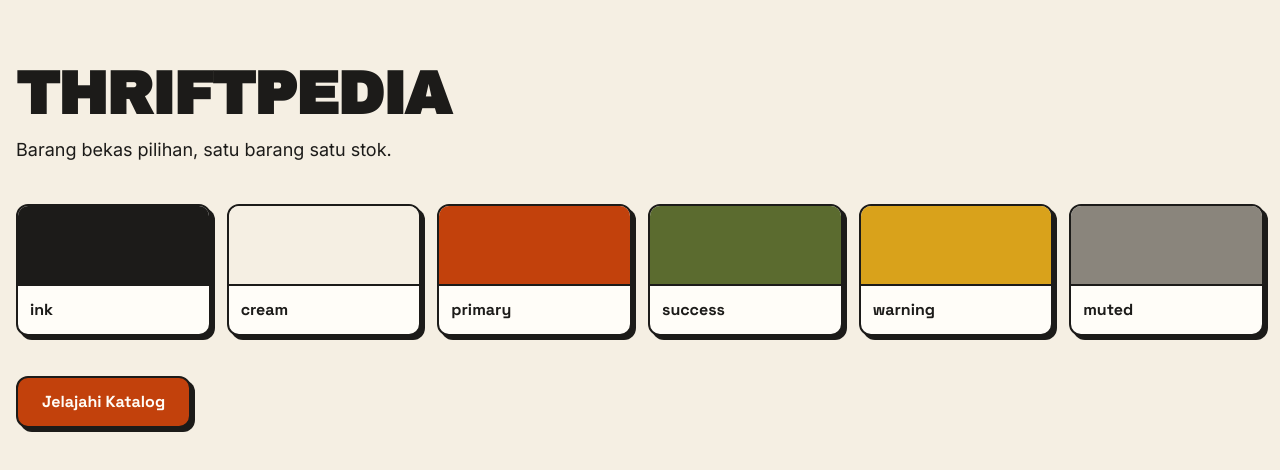
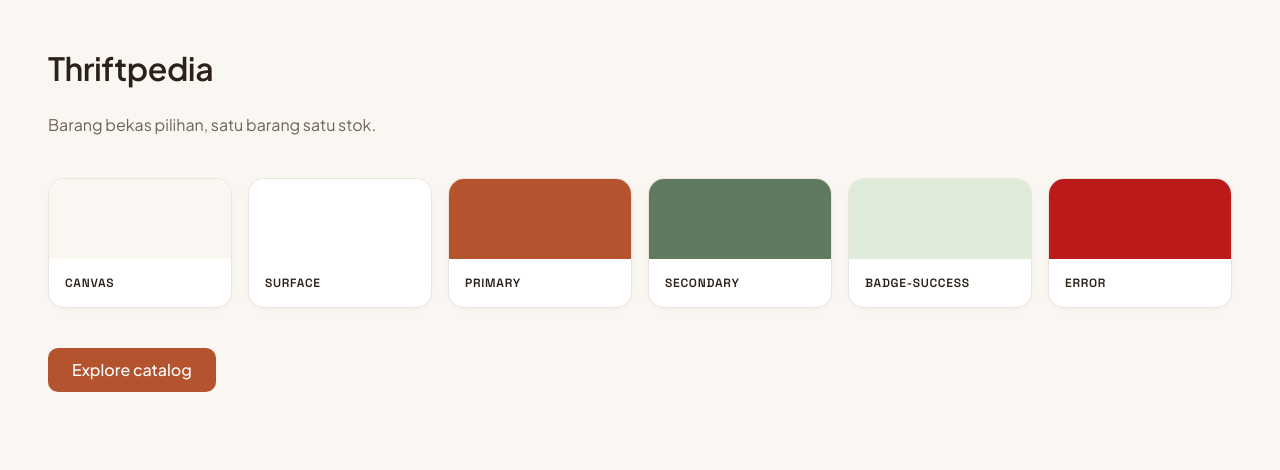
Before and after one commit to AkioAfif/Thriftpedia, a Next.js app in the folder client/: page / in a window 1280 px wide. Shown: the top 470 px of the page. Built offline with nearby package versions, Linux system fonts and the light colour scheme.

Commit message:
feat: melengkapi globals.css

```diff
--- a/client/src/app/globals.css
+++ b/client/src/app/globals.css
@@ -1,71 +1,126 @@
 @import "tailwindcss";
 
 /*
- * Design tokens Thriftpedia.
- * Semua warna, radius, dan shadow didefinisikan di sini.
- * Komponen WAJIB memakai utility token (bg-cream, text-ink, shadow-sticker, ...),
- * bukan hex langsung.
+ * Curated Archive design tokens.
+ * Komponen wajib memakai utility token, bukan nilai warna/radius langsung.
  */
 
 :root {
-  /* Palet utama */
-  --ink: #1c1b19;
-  --cream: #f5efe3;
-  --primary: #c2410c; /* karat */
-  --success: #5b6b2f; /* zaitun */
-  --warning: #d9a21b; /* mustard */
-  --muted: #8a857c; /* abu */
-
-  /* Turunan (hover, permukaan, error) */
-  --paper: #fffdf8; /* permukaan kartu/input di atas cream */
-  --primary-strong: #9a3412; /* hover/active primary */
-  --danger: #b42318; /* error, tombol hapus */
+  --canvas: #faf7f2;
+  --surface: #ffffff;
+  --surface-muted: #f5f0e8;
+  --border: #eae4da;
+  --text: #2b2118;
+  --text-secondary: #6f6358;
+  --text-muted: #9c9084;
+  --primary: #b5532e;
+  --primary-hover: #9c4425;
+  --primary-tint: #f8efea;
+  --on-primary: #ffffff;
+  --secondary: #5f7a5e;
+  --secondary-hover: #4d644c;
+  --secondary-tint: #eff4ee;
+  --error: #ba1a1a;
+  --error-tint: #ffdad6;
+  --scrim: #2b2118;
+  --badge-success: #ddebd8;
+  --badge-info: #dcebf2;
+  --badge-warning: #f6e7c1;
+  --badge-danger: #efd9d2;
+  --badge-neutral: #eae4da;
 }
 
 @theme inline {
-  /* Warna → bg-*, text-*, border-*, ring-* */
-  --color-ink: var(--ink);
-  --color-cream: var(--cream);
-  --color-paper: var(--paper);
+  --color-canvas: var(--canvas);
+  --color-surface: var(--surface);
+  --color-surface-muted: var(--surface-muted);
+  --color-border: var(--border);
+  --color-text: var(--text);
+  --color-text-secondary: var(--text-secondary);
+  --color-text-muted: var(--text-muted);
   --color-primary: var(--primary);
-  --color-primary-strong: var(--primary-strong);
-  --color-success: var(--success);
-  --color-warning: var(--warning);
-  --color-muted: var(--muted);
-  --color-danger: var(--danger);
+  --color-primary-hover: var(--primary-hover);
+  --color-primary-tint: var(--primary-tint);
+  --color-on-primary: var(--on-primary);
+  --color-secondary: var(--secondary);
+  --color-secondary-hover: var(--secondary-hover);
+  --color-secondary-tint: var(--secondary-tint);
+  --color-error: var(--error);
+  --color-error-tint: var(--error-tint);
+  --color-scrim: var(--scrim);
+  --color-badge-success: var(--badge-success);
+  --color-badge-info: var(--badge-info);
+  --color-badge-warning: var(--badge-warning);
+  --color-badge-danger: var(--badge-danger);
+  --color-badge-neutral: var(--badge-neutral);
 
-  /* Font dari next/font (lihat app/layout.js) */
-  --font-sans: var(--font-inter);
-  --font-display: var(--font-archivo-black);
-  --font-heading: var(--font-space-grotesk);
-}
+  --font-sans: var(--font-plus-jakarta);
+  --font-metadata: var(--font-space-grotesk);
 
-@theme {
-  /* Gaya "stiker": border tebal + shadow offset tanpa blur */
-  --radius-sticker: 0.75rem;
-  --radius-pill: 9999px;
+  --radius-sm: 4px;
+  --radius-md: 10px;
+  --radius-lg: 12px;
+  --radius-xl: 16px;
+  --radius-full: 9999px;
 
-  --shadow-sticker-sm: 2px 2px 0 0 var(--ink);
-  --shadow-sticker: 4px 4px 0 0 var(--ink);
-  --shadow-sticker-lg: 6px 6px 0 0 var(--ink);
+  --spacing-xs: 4px;
+  --spacing-sm: 8px;
+  --spacing-md: 16px;
+  --spacing-lg: 24px;
+  --spacing-xl: 40px;
+  --spacing-gutter-mobile: 12px;
+  --spacing-gutter-tablet: 20px;
+  --spacing-gutter-desktop: 24px;
+  --spacing-margin-mobile: 16px;
+  --spacing-margin-tablet: 24px;
+  --spacing-margin-desktop: 48px;
+  --container-page: 1360px;
 
-  /* Lebar konten utama (dipakai Container) */
-  --container-page: 80rem;
+  --shadow-level-1: 0 2px 8px -2px rgb(43 33 24 / 4%);
+  --shadow-level-2: 0 8px 24px -4px rgb(43 33 24 / 8%);
+  --shadow-level-3: 0 20px 48px -8px rgb(43 33 24 / 14%);
+
+  --text-display-lg: 48px;
+  --text-display-lg--line-height: 56px;
+  --text-display-mobile: 34px;
+  --text-display-mobile--line-height: 42px;
+  --text-headline-lg: 32px;
+  --text-headline-lg--line-height: 40px;
+  --text-headline-mobile: 26px;
+  --text-headline-mobile--line-height: 34px;
+  --text-headline-md: 24px;
+  --text-headline-md--line-height: 32px;
+  --text-headline-sm: 20px;
+  --text-headline-sm--line-height: 28px;
+  --text-title-md: 16px;
+  --text-title-md--line-height: 24px;
+  --text-body-lg: 16px;
+  --text-body-lg--line-height: 26px;
+  --text-body-md: 14px;
+  --text-body-md--line-height: 22px;
+  --text-body-sm: 12px;
+  --text-body-sm--line-height: 18px;
+  --text-label-lg: 13px;
+  --text-label-lg--line-height: 18px;
+  --text-label-md: 12px;
+  --text-label-md--line-height: 16px;
+  --text-price: 18px;
+  --text-price--line-height: 24px;
 }
 
 @layer base {
   html {
-    background-color: var(--cream);
+    background-color: var(--canvas);
   }
 
   body {
-    @apply bg-cream font-sans text-ink antialiased;
+    @apply bg-canvas font-sans text-text antialiased;
   }
 
   h1,
   h2,
   h3 {
-    @apply font-heading font-bold tracking-tight;
+    @apply font-sans font-semibold tracking-tight;
   }
 
   :focus-visible {
@@ -73,11 +128,79 @@
   }
 
   ::selection {
-    @apply bg-warning text-ink;
+    @apply bg-primary-tint text-text;
   }
 }
 
-@utility sticker {
-  /* Kartu/permukaan bergaya stiker: pakai class `sticker` */
-  @apply rounded-sticker border-2 border-ink bg-paper shadow-sticker;
+@utility display-lg {
+  @apply font-sans text-display-lg font-bold;
+  letter-spacing: -0.02em;
 }
+
+@utility display-mobile {
+  @apply font-sans text-display-mobile font-bold;
+  letter-spacing: -0.015em;
+}
+
+@utility headline-lg {
+  @apply font-sans text-headline-lg font-semibold;
+  letter-spacing: -0.015em;
+}
+
+@utility headline-mobile {
+  @apply font-sans text-headline-mobile font-semibold;
+}
+
+@utility headline-md {
+  @apply font-sans text-headline-md font-semibold;
+}
+
+@utility headline-sm {
+  @apply font-sans text-headline-sm font-semibold;
+}
+
+@utility title-md {
+  @apply font-sans text-title-md font-medium;
+}
+
+@utility body-lg {
+  @apply font-sans text-body-lg;
+}
+
+@utility body-md {
+  @apply font-sans text-body-md;
+}
+
+@utility body-sm {
+  @apply font-sans text-body-sm;
+}
+
+@utility label-lg {
+  @apply font-metadata text-label-lg font-semibold uppercase;
+  letter-spacing: 0.04em;
+}
+
+@utility label-md {
+  @apply font-metadata text-label-md font-semibold uppercase;
+  letter-spacing: 0.06em;
+}
+
+@utility price {
+  @apply font-metadata text-price font-semibold;
+}
+
+@utility card {
+  @apply rounded-xl border border-border bg-surface p-md shadow-level-1;
+}
+
+@keyframes shimmer { 100% { transform: translateX(100%); } }
+.shimmer-effect { position: relative; overflow: hidden; }
+.shimmer-effect::after {
+  content: ''; position: absolute; inset: 0;
+  transform: translateX(-100%);
+  background: linear-gradient(90deg, transparent, rgb(255 255 255 / 50%), transparent);
+  animation: shimmer 1.2s infinite;
+}
+@media (prefers-reduced-motion: reduce) {
+  .shimmer-effect::after { animation: none; }
+}
--- a/client/src/app/layout.js
+++ b/client/src/app/layout.js
@@ -1,16 +1,9 @@
-import { Archivo_Black, Inter, Space_Grotesk } from "next/font/google";
+import { Plus_Jakarta_Sans, Space_Grotesk } from "next/font/google";
 import "./globals.css";
 
-const inter = Inter({
-  variable: "--font-inter",
+const plusJakarta = Plus_Jakarta_Sans({
+  variable: "--font-plus-jakarta",
   subsets: ["latin"],
-  display: "swap",
-});
-
-const archivoBlack = Archivo_Black({
-  variable: "--font-archivo-black",
-  subsets: ["latin"],
-  weight: "400",
   display: "swap",
 });
 
@@ -29,7 +22,7 @@ export default function RootLayout({ children }) {
   return (
     <html
       lang="id"
-      className={`${inter.variable} ${archivoBlack.variable} ${spaceGrotesk.variable} h-full`}
+      className={`${plusJakarta.variable} ${spaceGrotesk.variable} h-full`}
     >
       <body className="flex min-h-full flex-col">{children}</body>
     </html>
--- a/client/src/app/page.js
+++ b/client/src/app/page.js
@@ -1,35 +1,35 @@
 // Placeholder sementara untuk mengecek design token. Diganti Landing di task 4.3.
 const swatches = [
-  { name: "ink", className: "bg-ink" },
-  { name: "cream", className: "bg-cream" },
+  { name: "canvas", className: "bg-canvas" },
+  { name: "surface", className: "bg-surface" },
   { name: "primary", className: "bg-primary" },
-  { name: "success", className: "bg-success" },
-  { name: "warning", className: "bg-warning" },
-  { name: "muted", className: "bg-muted" },
+  { name: "secondary", className: "bg-secondary" },
+  { name: "badge-success", className: "bg-badge-success" },
+  { name: "error", className: "bg-error" },
 ];
 
 export default function Home() {
   return (
-    <main className="mx-auto w-full max-w-page flex-1 px-4 py-16">
-      <h1 className="font-display text-4xl uppercase sm:text-6xl">Thriftpedia</h1>
-      <p className="mt-3 max-w-prose text-lg">
+    <main className="mx-auto w-full max-w-page flex-1 px-margin-mobile py-margin-mobile sm:px-margin-tablet sm:py-margin-tablet lg:px-margin-desktop lg:py-margin-desktop">
+      <h1 className="headline-mobile sm:headline-lg">Thriftpedia</h1>
+      <p className="body-lg mt-lg max-w-prose text-text-secondary">
         Barang bekas pilihan, satu barang satu stok.
       </p>
 
-      <ul className="mt-10 grid grid-cols-2 gap-4 sm:grid-cols-3 lg:grid-cols-6">
+      <ul className="mt-xl grid grid-cols-2 gap-md sm:grid-cols-3 lg:grid-cols-6">
         {swatches.map((s) => (
-          <li key={s.name} className="sticker overflow-hidden">
-            <div className={`h-20 border-b-2 border-ink ${s.className}`} />
-            <p className="p-3 font-heading font-bold">{s.name}</p>
+          <li key={s.name} className="card overflow-hidden p-0">
+            <div className={`h-20 ${s.className}`} />
+            <p className="label-md p-md text-text">{s.name}</p>
           </li>
         ))}
       </ul>
 
       <a
         href="#"
-        className="mt-10 inline-block rounded-sticker border-2 border-ink bg-primary px-6 py-3 font-heading font-bold text-paper shadow-sticker transition hover:-translate-y-0.5 hover:bg-primary-strong hover:shadow-sticker-lg active:translate-y-0 active:shadow-sticker-sm"
+        className="title-md mt-xl inline-flex min-h-11 items-center rounded-md bg-primary px-lg text-on-primary transition-colors duration-150 ease-out hover:bg-primary-hover"
       >
-        Jelajahi Katalog
+        Explore catalog
       </a>
     </main>
   );
```
